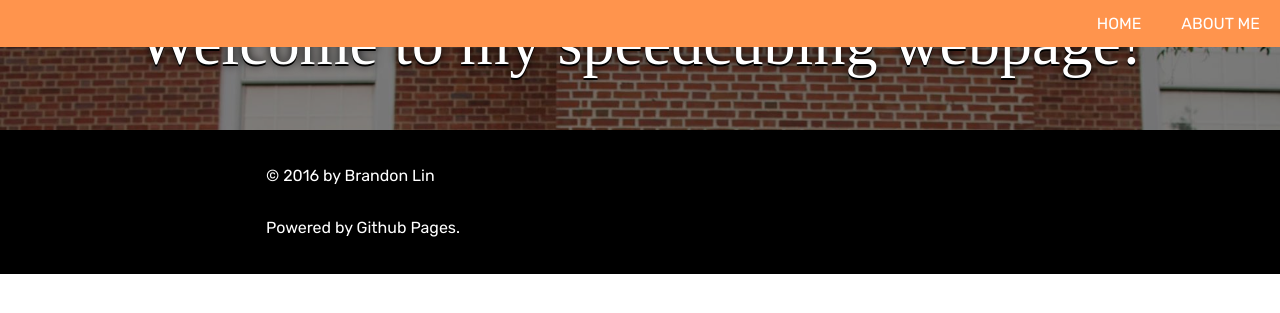
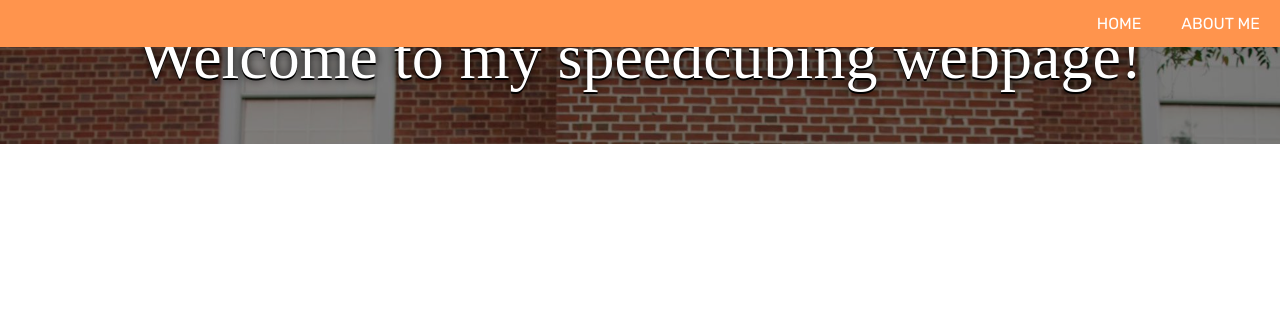
Before and after one commit to esqu1/esqu1.github.io, a Jekyll site: the page built from cubing/index.html, in a window 1280 px wide. Shown: the top 313 px of the page. Built offline with Jekyll 4.4.1, drawn with Linux system fonts in a browser that asks for light colours; nearby versions of some CDN libraries; some web fonts are replaced.

Commit message:
cubing webpage

```diff
--- a/cubing/css/style.css
+++ b/cubing/css/style.css
@@ -14,7 +14,8 @@
 }
 
 .photo{
-	position:relative;
+	position:absolute;
+	top: 14px;
 	font-size: 5vw;
 	font-family: 'Eczar', serif;
 	background-size: 105%;
```
